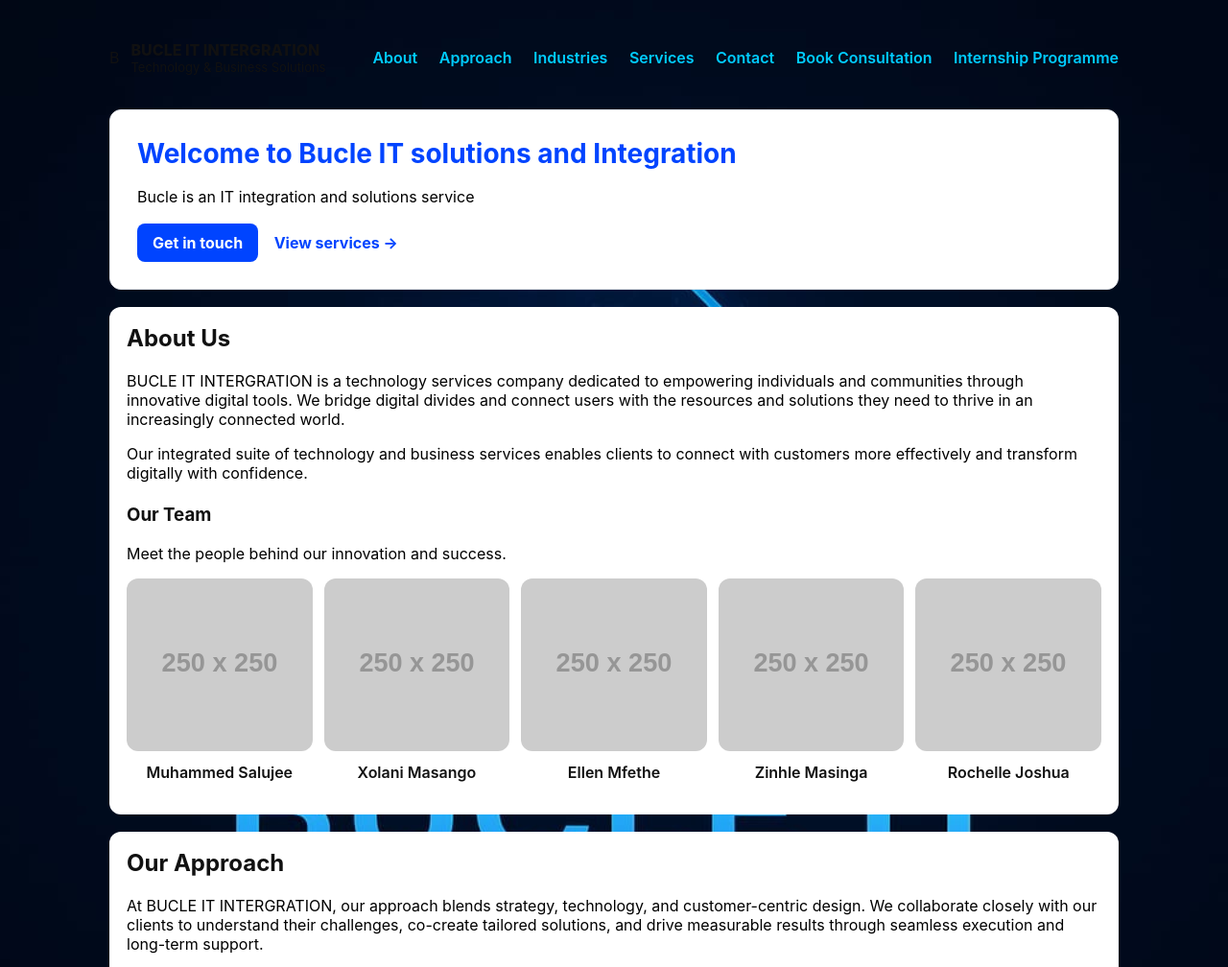
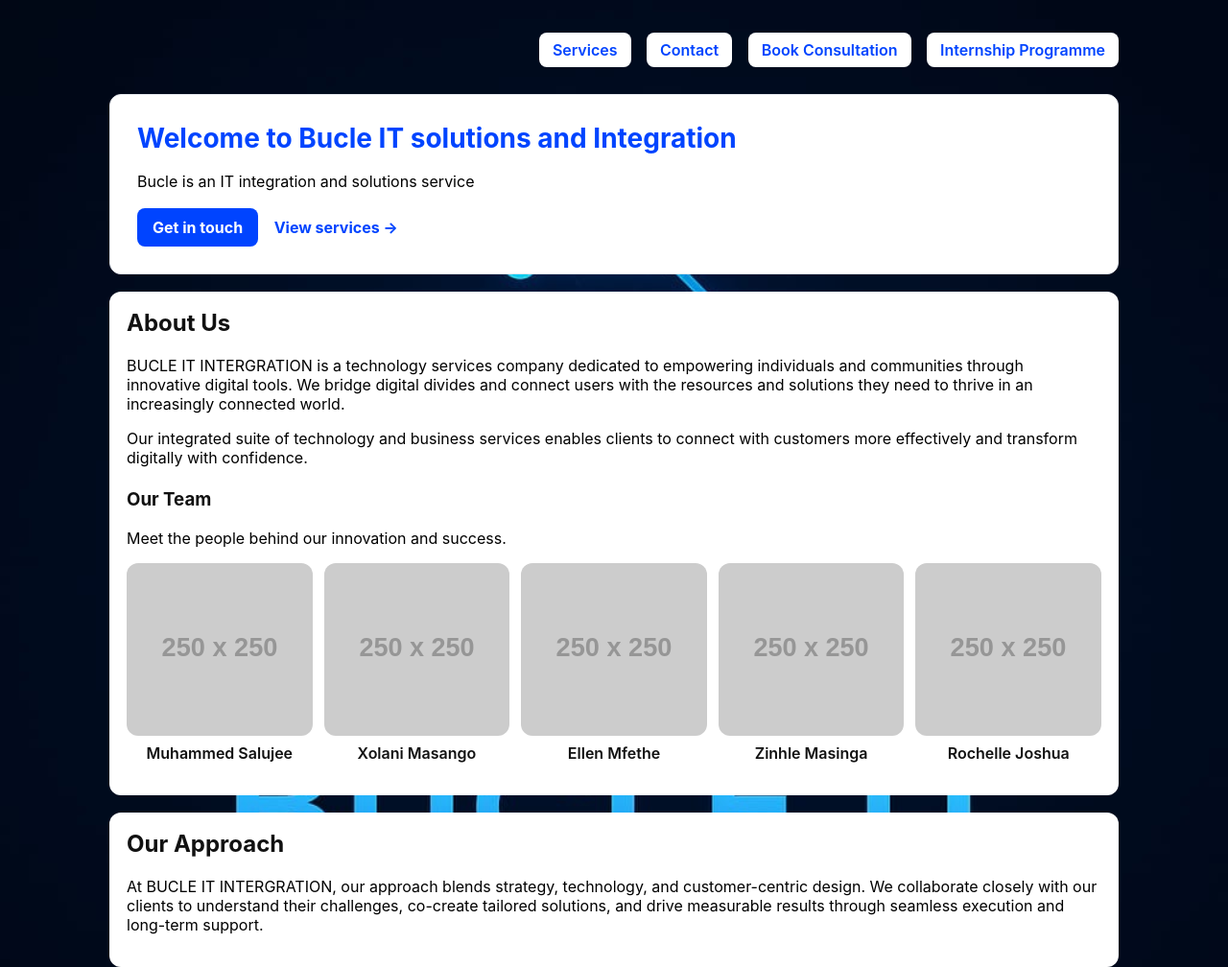
Before and after one commit to sekhaolela27-alt/sekhaolela27-alt.github.io, a plain HTML site: page BUCLE WEB.html in a window 1280 px wide. Shown: the top 1008 px of the page at 96% size. Drawn offline with Linux system fonts and the light colour scheme; placeholder pictures from the web are drawn by us.

Commit message:
Update BUCLE WEB.html

```diff
--- a/BUCLE WEB.html
+++ b/BUCLE WEB.html
@@ -1,4 +1,3 @@
-<!doctype html>
 <html lang="en">
 <head>
   <meta charset="utf-8">
@@ -6,19 +5,27 @@
   <title>BUCLE IT INTERGRATION</title>
   <meta name="description" content="BUCLE — Technology and business solutions for a digital world.">
   <style>
+
     :root{--accent:#0044ff;--muted:#000000;--bg:#f7fafc}
     *{box-sizing:border-box}
     body{font-family:Inter,Segoe UI,Roboto,Helvetica,Arial,sans-serif;margin:0;background:var(--bg);color:#ffffff}
     .container{max-width:1100px;margin:0 auto;padding:24px}
     header{display:flex;align-items:center;justify-content:space-between;padding:18px 0}
     .brand{display:flex;align-items:center;gap:12px}
-  nav a {
-  margin-left: 18px;
+nav a {
+  margin-left: 12px;
   text-decoration: none;
-  color: rgb(0, 204, 255);
+  padding: 8px 14px;
+  background: white;
+  color: var(--accent);
   font-weight: 600;
+  border-radius: 8px;
+  transition: 0.3s;
 }
-
+nav a:hover {
+  background: var(--accent);
+  color: white;
+}
     .hero{background:white;border-radius:12px;padding:28px;margin-top:18px;color:#111;border:1px solid #e6e9ee}
     .hero h1{margin:0;font-size:28px;color:var(--accent)}
     .hero p{color:var(--muted);line-height:1.5}
@@ -27,7 +34,7 @@
     .card{background:white;border-radius:12px;padding:18px}
     .grid{display:grid;grid-template-columns:repeat(auto-fit,minmax(220px,1fr));gap:16px;margin-top:18px}
     .services li{margin:10px 0}
-    footer{margin-top:28px;text-align:center;color:var(--muted);font-size:14px;padding:18px}
+    footer{margin-top:28px;text-align:center;color:var(WHITE);font-size:14px;padding:18px}
     .contact-list{list-style:none;padding:0;margin:0}
     .contact-list li{margin:8px 0}
     .team-collage{display:grid;grid-template-columns:repeat(auto-fit,minmax(180px,1fr));gap:12px;margin-top:16px}
@@ -51,21 +58,17 @@
   <div class="container">
     <header>
       <div class="brand">
-        <div class="logo">B</div>
         <div>
-          <div style="font-weight:800">BUCLE IT INTERGRATION</div>
-          <div style="font-size:13px;color:var(WHITE)">Technology & Business Solutions</div>
+
         </div>
       </div>
   <nav>
-  <a href="#about">About</a>
-  <a href="#approach">Approach</a>
-  <a href="#industries">Industries</a>
+    <nav>
   <a href="#services">Services</a>
   <a href="#contact">Contact</a>
   <a href="#book">Book Consultation</a>
-<a href="BUCLE%20IT%20INTERGRATION%20PROGRAMME.html" target="_blank">Internship Programme</a>
-
+  <a href="BUCLE%20IT%20INTERGRATION%20PROGRAMME.html" target="_blank">Internship Programme</a>
+</nav>
 
 </nav>
 
```
